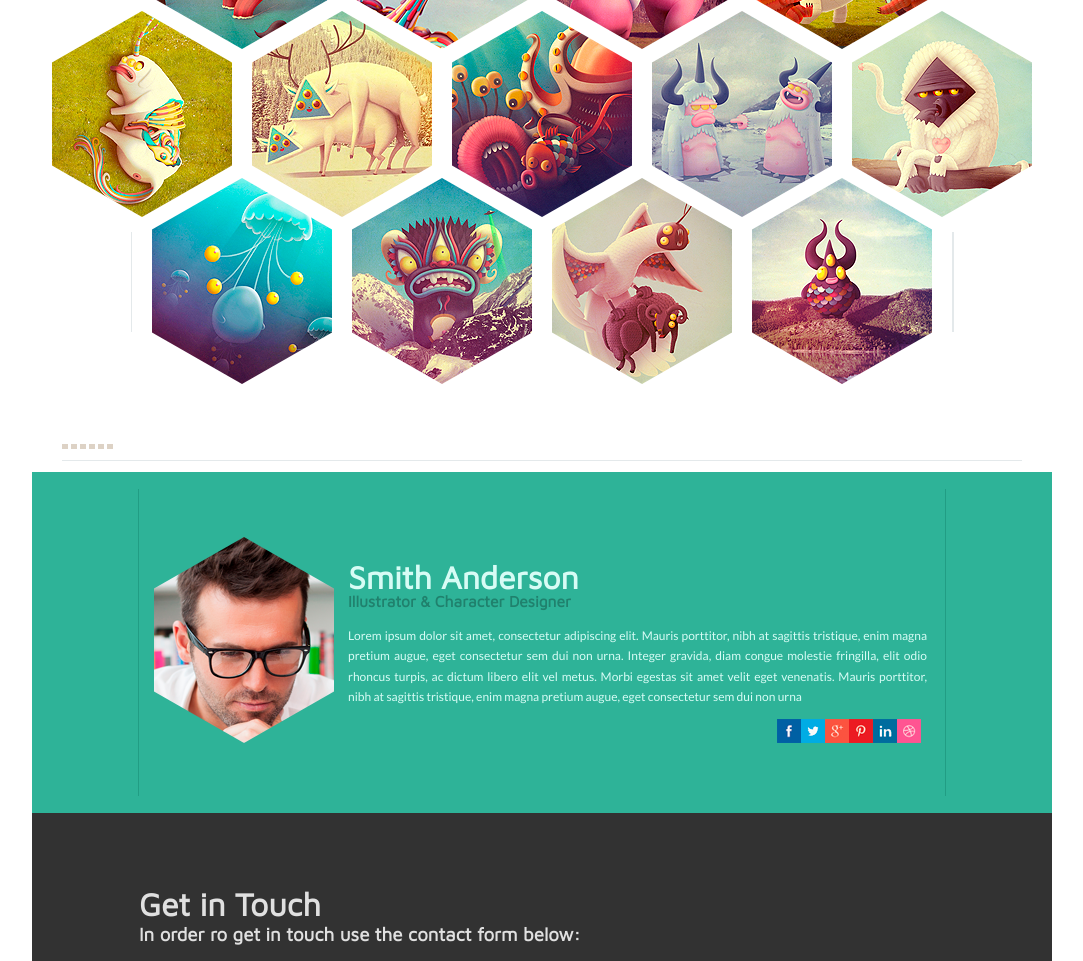
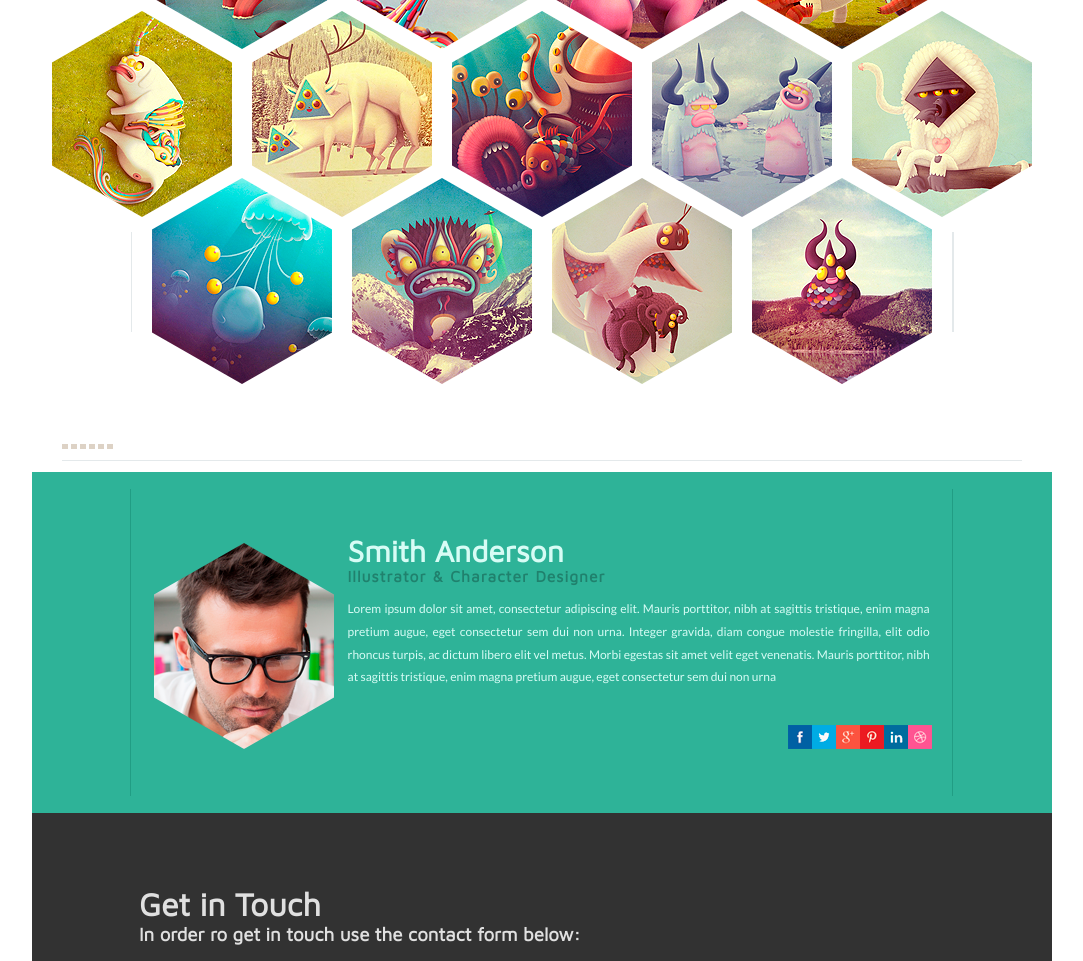
Before and after one commit to pastorBe/web-developer, a plain HTML site: page Project_1/index.html in a window 1280 px wide. Shown: the part 319-1280 px from the top of the page, without its empty margins (98-1181 px from the left). Drawn offline with Linux system fonts and the light colour scheme.

Commit message:
docs: chenged about

```diff
--- a/Project_1/css/style.css
+++ b/Project_1/css/style.css
@@ -235,17 +235,21 @@ img {
 
 .about-content {
     display: grid;
-    grid-template-columns: 1px 20% 59% 1px;
+    grid-template-columns: 9px 20% 59% 10px;
     grid-template-rows: 100%;
     align-items: center;
     justify-content: center;
 }
 
+
+
+
 .name {
     font-family: "Maven Pro";
-    font-size: 12pt;
+    font-size: 15px;
     color: rgba(215, 252, 245, 255);
     text-align: justify;
+    margin-bottom: 25px;
 }
 
 .specialty {
@@ -255,23 +259,28 @@ img {
     font-size: 10pt;
     color: rgba(32, 129, 109, 255);
     text-align: justify;
+    padding-bottom: 5px;
+    word-spacing: 1px;
+    letter-spacing: 1px;
 }
 
 .text-about p {
-    margin-top: 4%;
-    margin-right: 3%;
+    margin-top: 0;
+    margin-bottom: 36px;
     font-family: Lato;
     font-size: 9pt;
-    line-height: 170%;
+    line-height: 190%;
     color: rgba(215, 252, 245, 255);
     text-align: justify;
+    width: 582px;
 }
 
 .social {
     display: grid;
     grid-template-columns: repeat(6, 24px);
     justify-content: end;
-    margin-right: 4%;
+    margin-right: 2%;
+    margin-bottom: 18px;
 }
 
 .social img {
@@ -280,6 +289,9 @@ img {
 
 .about-img {
     margin-left: 7px;
+    padding-top: 11px;
+    padding-bottom: 0px;
+    padding-right: 5px;
 }
 
 .about-info {
@@ -292,6 +304,7 @@ img {
     background-color: #219d84;
     width: 1px;
     height: 90%;
+    margin-left: 8px;
 }
 
 .about-content::before {
@@ -300,6 +313,7 @@ img {
     background-color: #219d84;
     width: 1px;
     height: 90%;
+    margin-right: 4px;
 }
 
 .form {
```
